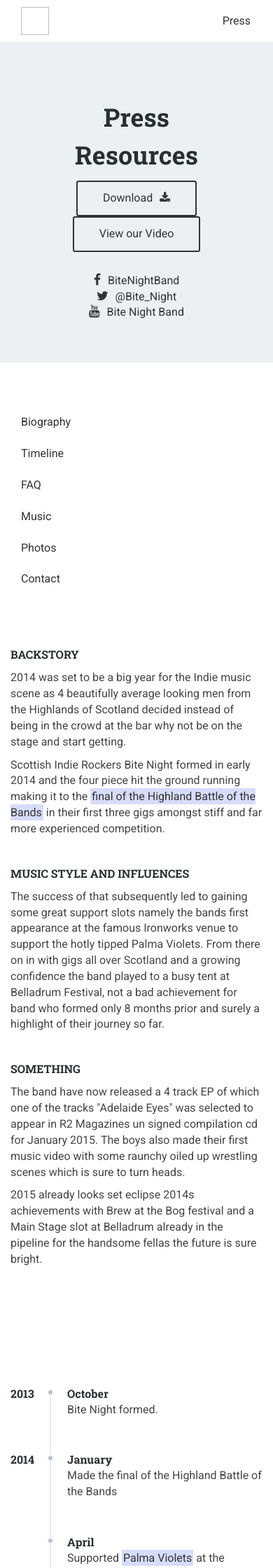
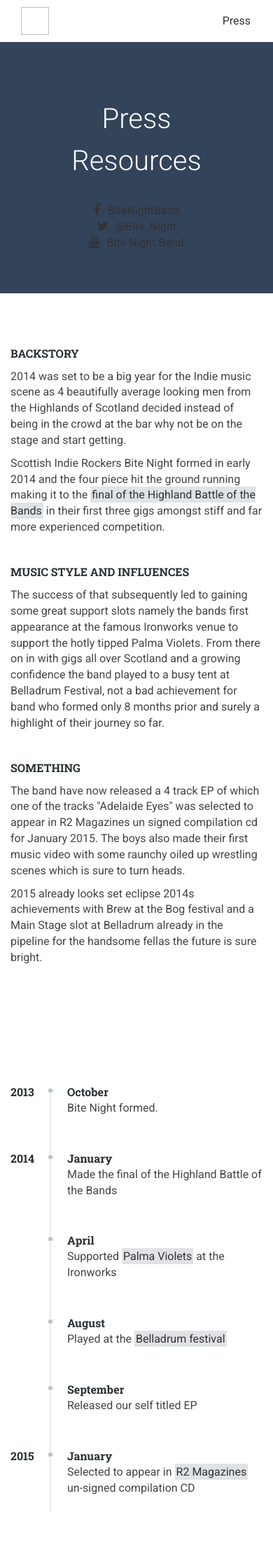
Before and after one commit to bitenight/bitenight.github.io, a Jekyll site: the page built from hidden.html, in a window 390 px wide. Shown: the top 2240 px of the page at 70% size. Built offline with Jekyll 4.4.1, drawn with Linux system fonts in a browser that asks for light colours; nearby versions of some CDN libraries; some of the changed text lies outside the part shown.

Commit message:
Updated Members

```diff
--- a/_sass/_base.scss
+++ b/_sass/_base.scss
@@ -1,4 +1,4 @@
-@import url(http://fonts.googleapis.com/css?family=Roboto);
+@import url(http://fonts.googleapis.com/css?family=Roboto:300,400);
 @import url(http://fonts.googleapis.com/css?family=Roboto+Slab:700);
 
 
@@ -90,7 +90,7 @@
   padding: 2px;
   color: #333;
   background-color: #7a8cf3;
-  background-color: rgba(122, 140, 243, 0.3);
+  background-color: rgba(51, 67, 90, 0.15);
 
   &:hover {
     //background-color: #efefef;
--- a/_sass/_header.scss
+++ b/_sass/_header.scss
@@ -2,12 +2,17 @@
 
   //height: 250px;
   align: center;
-  background: #ecf0f2;
+  background: #33435a;
   padding: 60px;
+  color: white;
 
 
-  h1 {
-    font-size: 36px;
+  h1.main-heading {
+    font-size: 4rem;
+    color: white;
+    font-family: 'Roboto', sans-serif;
+    font-weight: 300;
+
   }
 
 
@@ -30,11 +35,6 @@
 
 
 
-.main-heading {
-  font-size: 36px;
-  font-weight: 300;
-  color: #292e31;
-}
 
 
 nav.social-links {
--- a/_sass/_members.scss
+++ b/_sass/_members.scss
@@ -1,7 +1,7 @@
 
 
 .member {
-  margin: 20px 0;
+  margin: 40px 0;
 }
 
 
@@ -15,17 +15,21 @@
 
 .member-role {
   font-size: 18px;
-  margin-bottom: 9px;
+  margin-bottom: 18px;
+  font-weight: 300;
+  text-transform: uppercase;
 }
 
 
 
 .member-bio {
   margin-top: 16px;
+  //padding-top: 16px;
 }
 
 
 .member-pic {
   width: 100%;
   height: 300px;
+  background: #eee;
 }
--- a/hidden.html
+++ b/hidden.html
@@ -11,10 +11,6 @@
   <div class="container squeeze align-center">
 
     <h1 class="main-heading">Press Resources</h1>
-
-
-    <button class="btn btn-custom">Download<i class="fa fa-download"></i></button>
-    <a ng-href="https://www.youtube.com/watch?v=uWZBzo11LyQ" target="_blank" class="btn btn-custom">View our Video</a>
 
 
     <nav class="social-links">
@@ -38,7 +34,7 @@
 
   <div class="row">
 
-    <div class="col-sm-3 press-nav">
+    <div class="col-sm-3 press-nav hidden-xs">
 
       <ul class="nav nav-stacked press-nav-spy" data-spy="affix" data-offset-top="350">
 
@@ -124,56 +120,51 @@
       </section>
 
 
-      <section id="section-faq" class="page-section">
-
-
-
-            {% for q in site.data.faq %}
-
-              <div class="col-md-6 faq">
-
-                <h4>{{ q.question }}</h4>
-
-                <p>{{ q.answer }}</p>
-
-              </div>
-
-            {% endfor %}
-
-
-
-      </section>
-
-
 
       <section id="section-members" class="page-section">
 
 
 
-          <div class="row">
+          <div class="row member">
+
+            <div class="col-md-6">
+
+              <div class="member-pic img-responsive"></div>
+
+            </div>
 
 
-            <div class="col-md-6 member">
+            <div class="col-md-6">
 
-              <img src="/images/photos/benz.jpg" class="member-pic img-responsive" alt="Ben Zebrowski"/>
               <h2 class="member-name">Ben Zebrowski</h2>
-              <h4 class="member-role">Singer/Guitarist</h4>
+              <span class="member-role">Singer/Guitarist</span>
 
-              <p>With Scottish, Polish and English blood in him and the ability to
+              <p class="member-bio">With Scottish, Polish and English blood in him and the ability to
                 speak 2 of those languages Ben is the songwriter, Ben can often be
                 spotted singing wildly out of tune on the A9 (in his car).
               </p>
 
             </div>
 
+          </div>
 
-            <div class="col-md-6 member">
 
-              <img src="/images/photos/benr.jpg" class="member-pic img-responsive" alt="Ben Rait"/>
+
+          <div class="row member">
+
+            <div class="col-md-6">
+
+              <div class="member-pic img-responsive"></div>
+
+            </div>
+
+
+            <div class="col-md-6">
+
               <h2 class="member-name">Ben Rait</h2>
-              <h4 class="member-role">Lead Guitar</h4>
+              <span class="member-role">Lead Guitar</span>
 
-              <p>A previous bedroom busker Ben the lead guitarist is utterly brilliant
+              <p class="member-bio">A previous bedroom busker Ben the lead guitarist is utterly brilliant
                 on the guitar and gives the band our signature sound as
                 long as he’s well fed.
               </p>
@@ -183,30 +174,47 @@
           </div>
 
 
-          <div class="row">
 
 
-            <div class="col-md-6 member">
+          <div class="row member">
 
-              <img src="/images/photos/kenny.jpg" class="member-pic img-responsive" alt="Kenny Lyall"/>
+            <div class="col-md-6">
+
+              <div class="member-pic img-responsive"></div>
+
+            </div>
+
+
+            <div class="col-md-6">
+
               <h2 class="member-name">Kenny Lyall</h2>
-              <h4 class="member-role">Drummer</h4>
+              <span class="member-role">DRUMMER</span>
 
-              <p>Kenny the drummer started off his drumming career on the pots and
+              <p class="member-bio">Kenny the drummer started off his drumming career on the pots and
                 pans in his mums kitchen in Wick before becoming the flawless time
                 keeper of the band.
               </p>
 
             </div>
 
+          </div>
 
-            <div class="col-md-6 member">
 
-              <img src="/images/photos/lisle.jpg" class="member-pic img-responsive" alt="Lisle Geddes"/>
+          <div class="row member">
+
+            <div class="col-md-6">
+
+              <div class="member-pic img-responsive"></div>
+
+            </div>
+
+
+            <div class="col-md-6">
+
               <h2 class="member-name">Lisle Geddes</h2>
-              <h4 class="member-role">Bass</h4>
+              <span class="member-role">Bass</span>
 
-              <p>Hailing from the distant forests of Cannich lisle lovely smile
+              <p class="member-bio">Hailing from the distant forests of Cannich lisle lovely smile
                 which few have seen compliment the youngest of the groups fantastic
                 ability on the bass
               </p>
```
